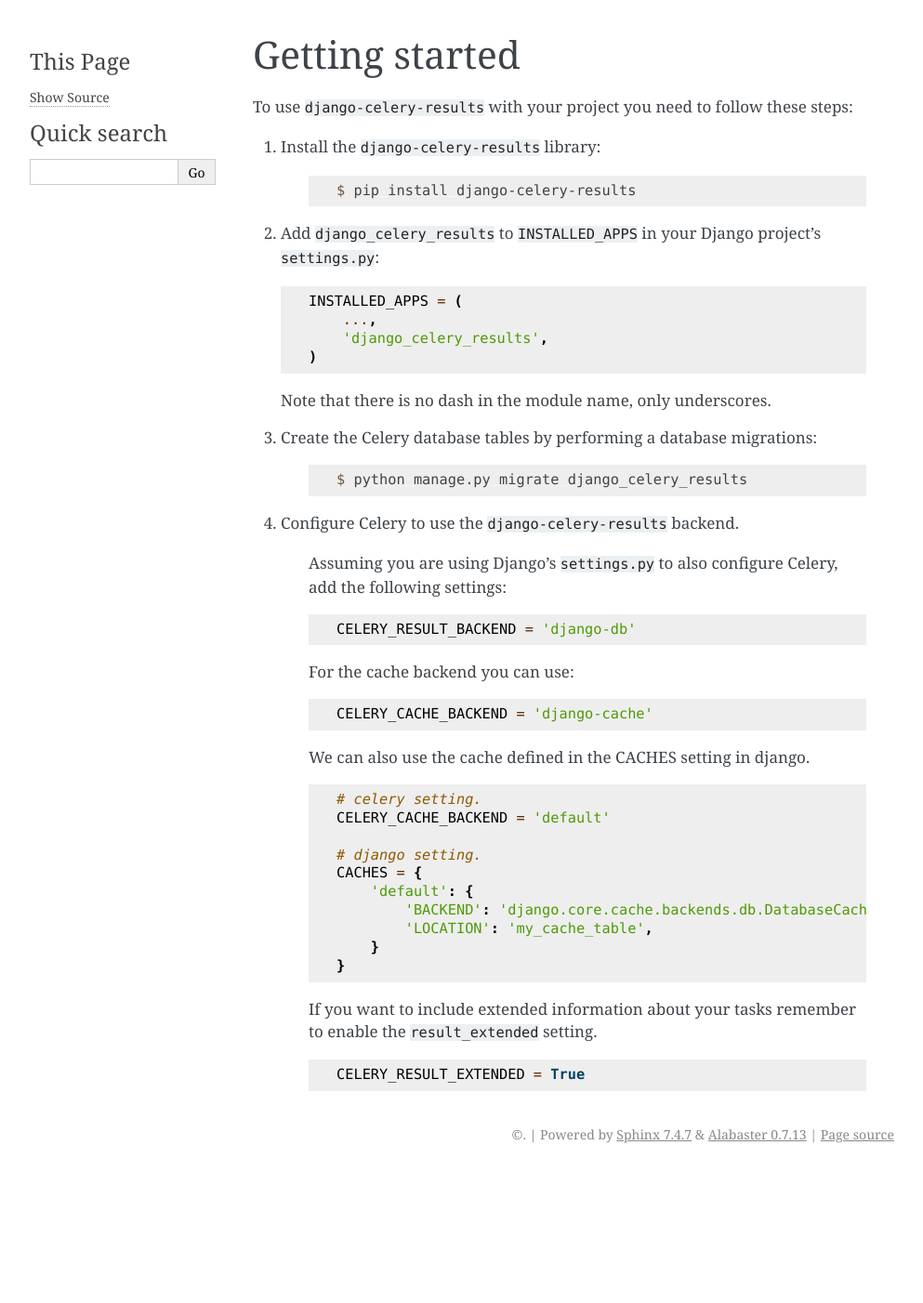
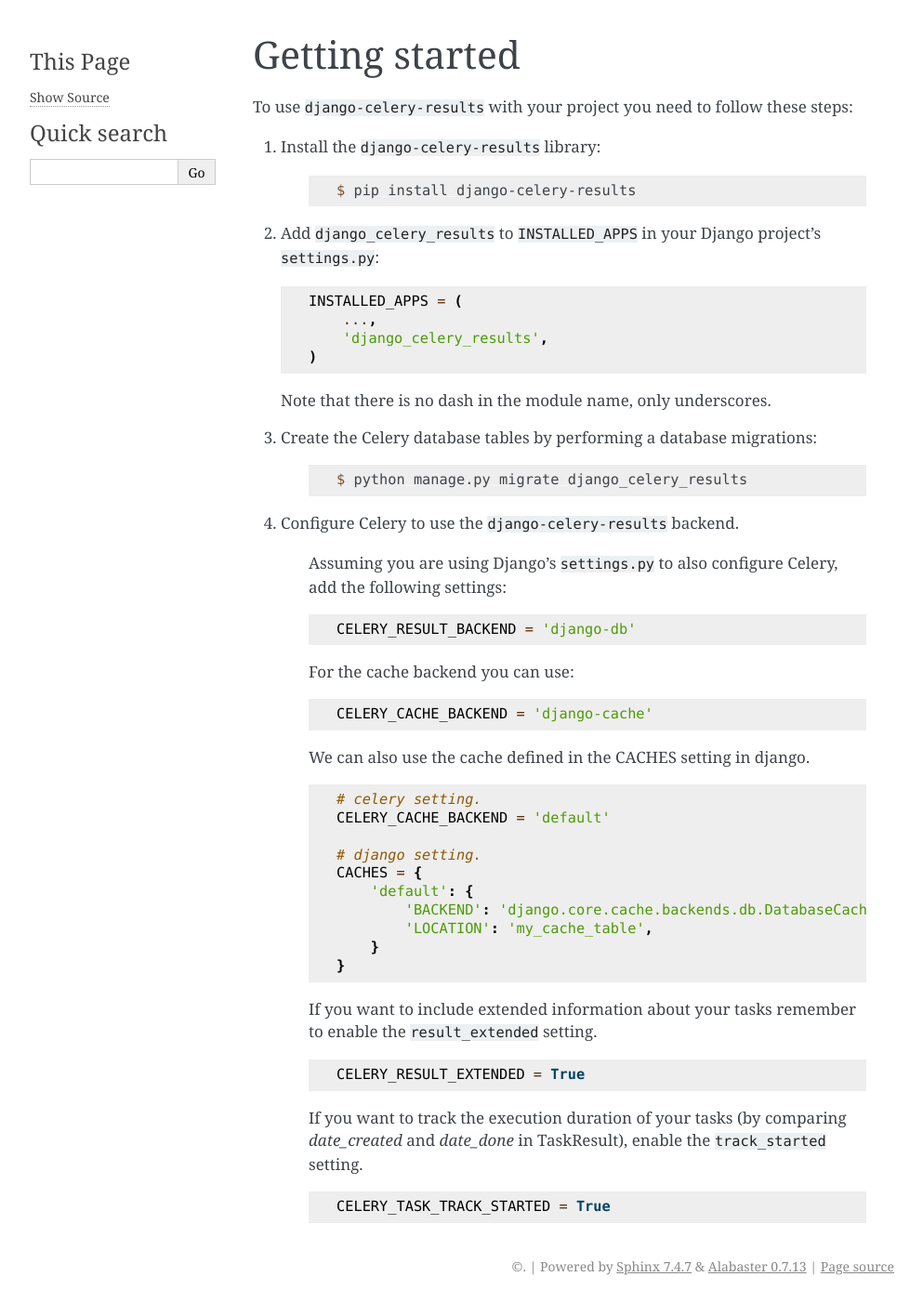
Before and after one commit to celery/django-celery-results, a Sphinx documentation site: the page built from docs/getting_started.rst, in a window 1280 px wide. Shown: the whole page at 93% size, without its empty margins (148-1141 px from the left). Built offline with Sphinx 7.4.7, drawn with Linux system fonts in a browser that asks for light colours; cross-references to code outside the pages are shown as plain code; before the commit the page ends 1260 px from its top, so only the background shows below that.

Commit message:
Document `track_started` setting
Explicitly reference the `track_started` setting to highlight the fact that task execution duration can not be obtained from a task result's `date_created` and `date_done` without a configuration change.

```diff
--- a/docs/getting_started.rst
+++ b/docs/getting_started.rst
@@ -60,3 +60,9 @@ To use :pypi:`django-celery-results` with your project you need to follow these
     .. code-block:: python
 
         CELERY_RESULT_EXTENDED = True
+
+    If you want to track the execution duration of your tasks (by comparing `date_created` and `date_done` in TaskResult), enable the :setting:`track_started` setting.
+
+    .. code-block:: python
+
+        CELERY_TASK_TRACK_STARTED = True
```
